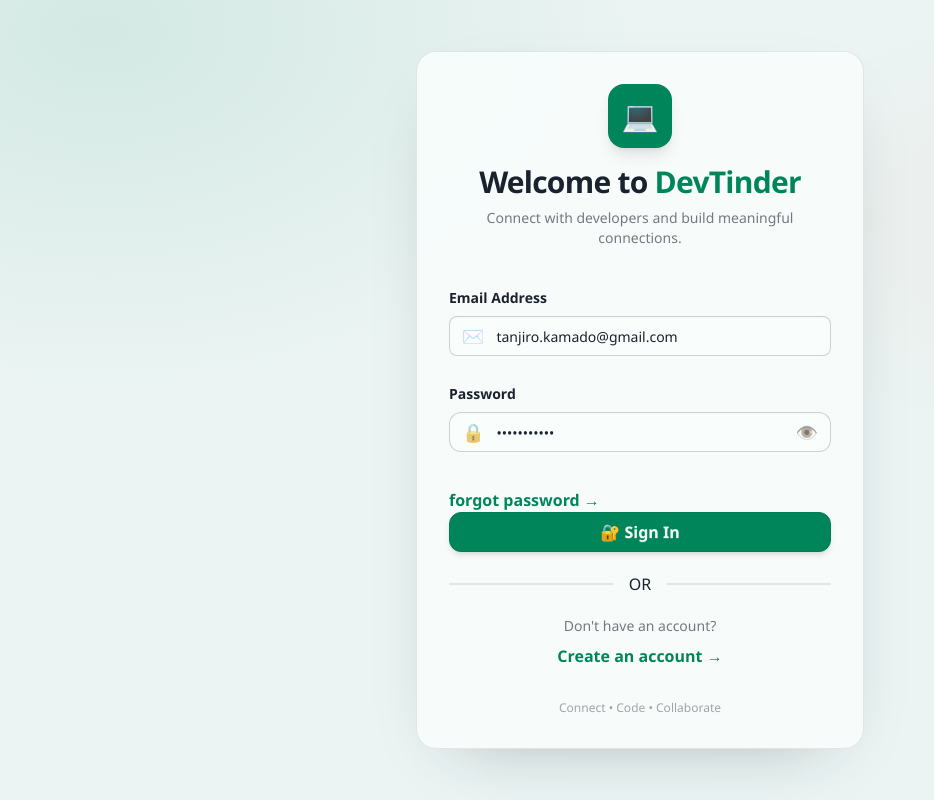
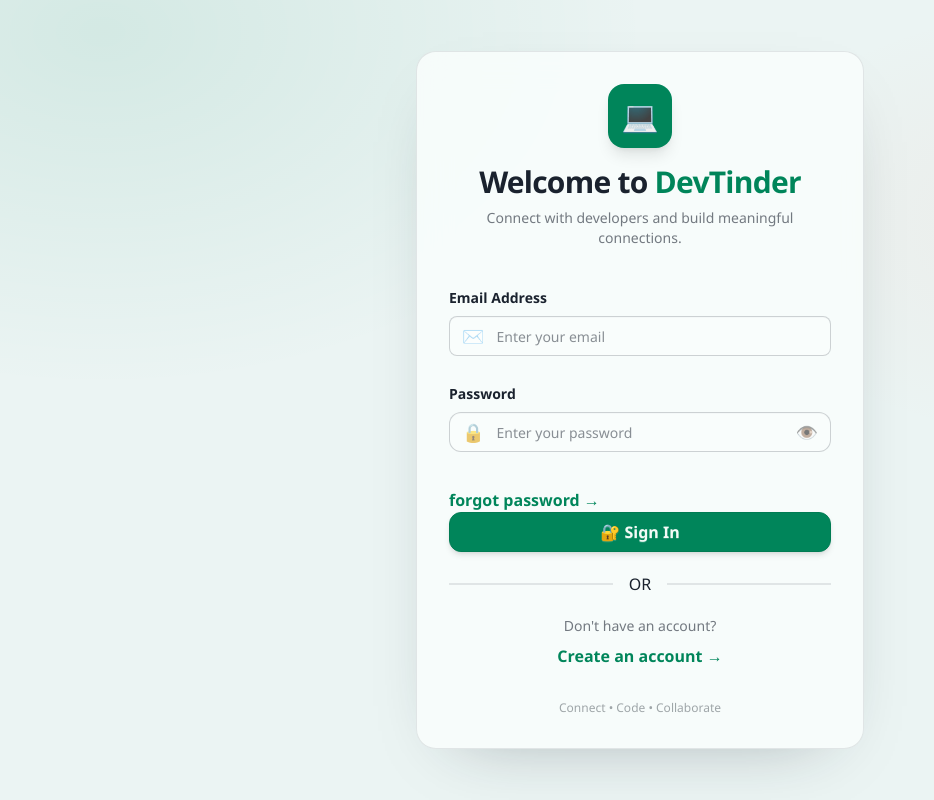
Before and after one commit to saikiran-panga04/dev-tinder-web, a React (Vite) app: page /login in a window 1280 px wide. Shown: the whole page, without its empty margins (0-934 px from the left). Built offline with nearby package versions, Linux system fonts and the light colour scheme.

Commit message:
removed default email and password from login page

```diff
--- a/src/components/Login.jsx
+++ b/src/components/Login.jsx
@@ -8,8 +8,8 @@ import { BASE_URL } from '../utils/constants';
 
 const Login = () => {
 
-    const [emailId, setEmailId] = useState("tanjiro.kamado@gmail.com");
-    const [password, setPassword] = useState("Tanjiro@123");
+    const [emailId, setEmailId] = useState("");
+    const [password, setPassword] = useState("");
 
     const [showPassword, setShowPassword] = useState(false);
     const [isLoading, setIsLoading] = useState(false);
```
